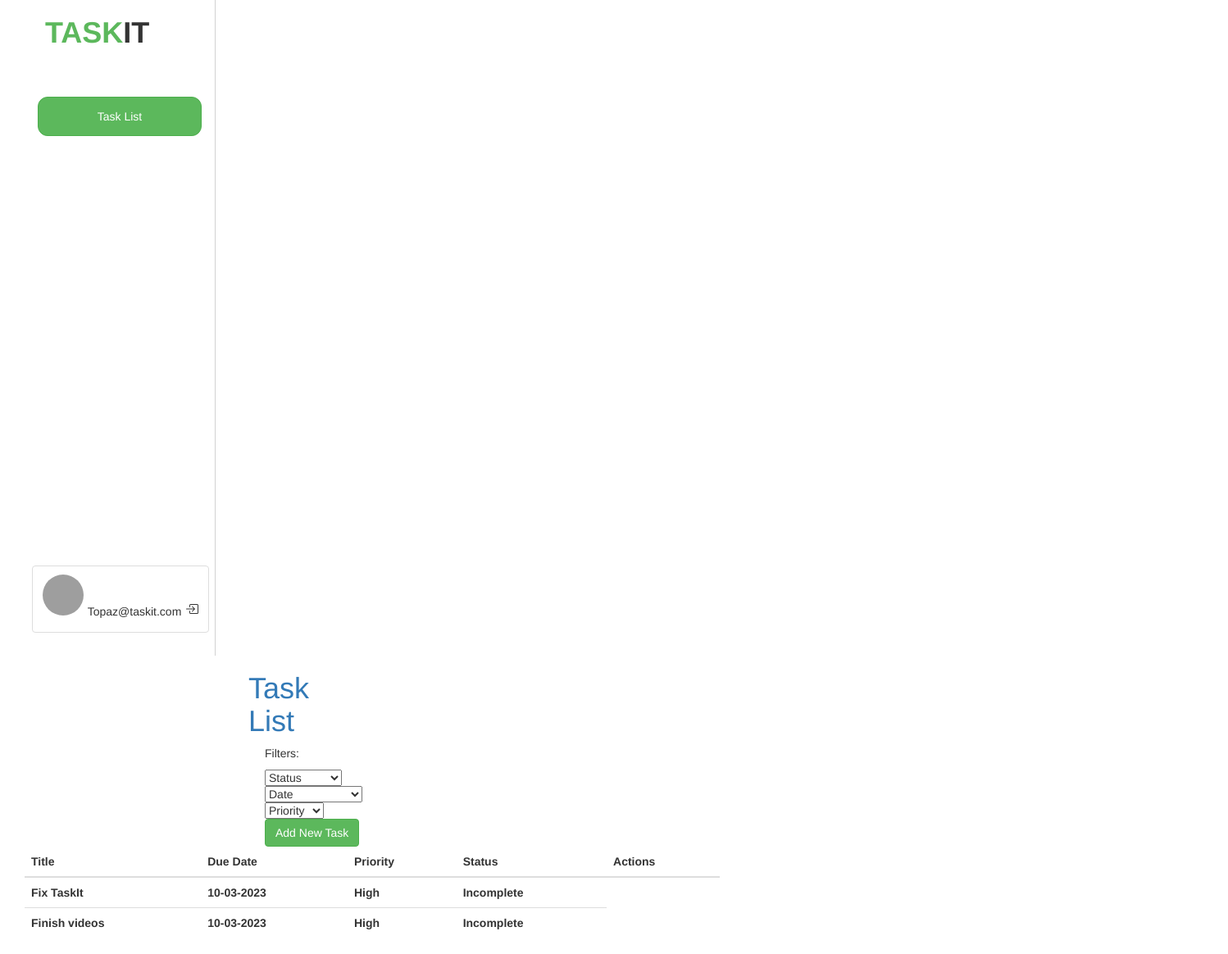
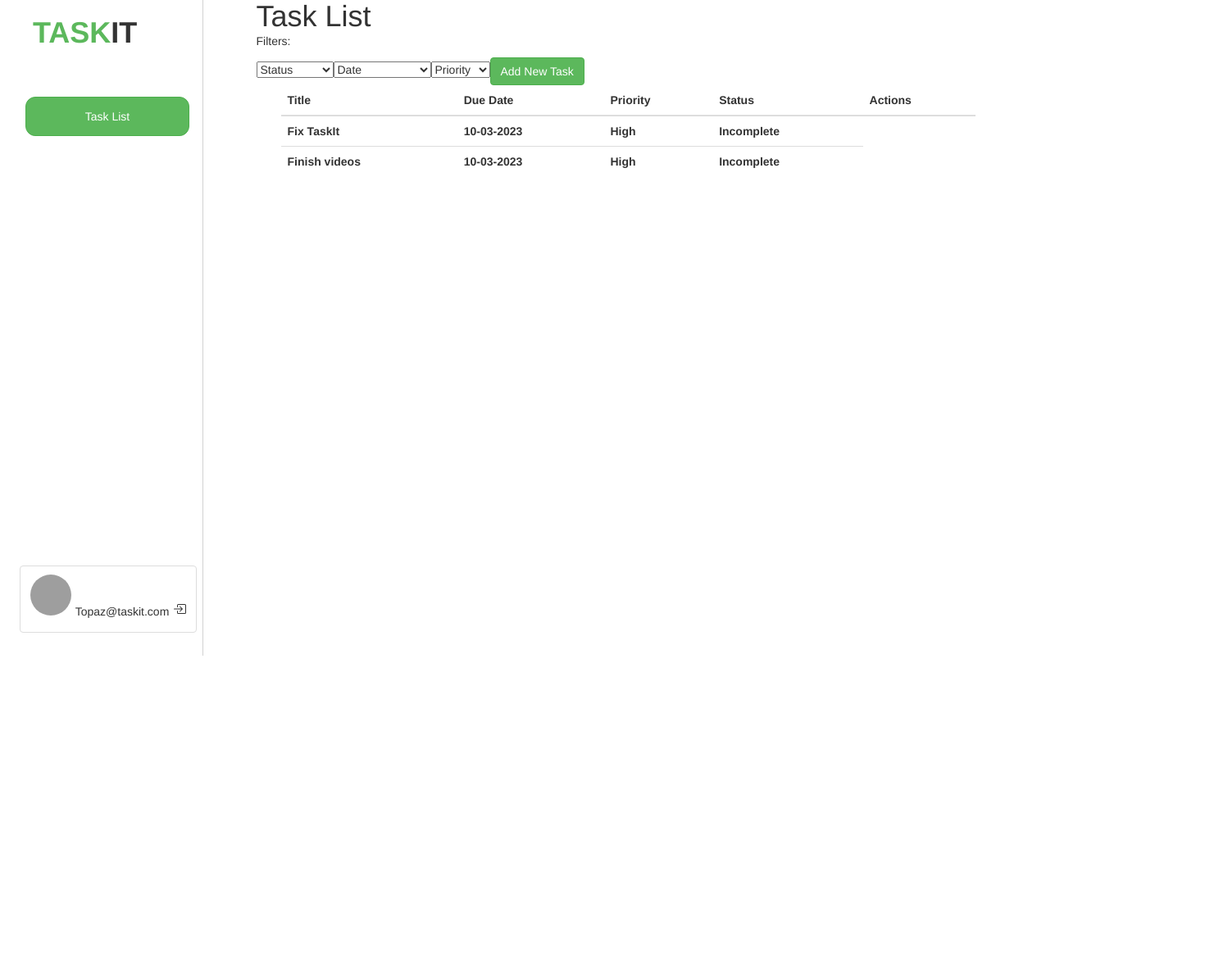
Before and after one commit to Topaz712/TaskIt-Project, an Angular app: page / in a window 1280 px wide. Shown: the whole page at 82% size, 1498 px wide, since content can reach past the window. After the commit the page ends 800 px from the top, so only its background shows below. Built offline with nearby package versions, Linux system fonts and the light colour scheme; grey boxes are pictures that could not be loaded.

Commit message:
removed some unnecessary divs

```diff
--- a/src/app/app.component.html
+++ b/src/app/app.component.html
@@ -1,11 +1,11 @@
 <div class="row">
   <div class="col-md-3">
     <app-sidebar [user]="user"></app-sidebar>
-      <div class="col-md-9">
-        <app-header></app-header>
-        <div class="container">
-          <app-task-list></app-task-list>
-        </div>
-      </div>
+  </div>
+  <div class="col-md-9">
+    <app-header></app-header>
+    <div class="container">
+      <app-task-list></app-task-list>
     </div>
   </div>
+</div>
--- a/src/app/app.component.ts
+++ b/src/app/app.component.ts
@@ -10,4 +10,5 @@ export class AppComponent {
   user: User[] = [
     new User('https://images.pexels.com/photos/15272229/pexels-photo-15272229/free-photo-of-black-and-white-photo-of-mountains-and-highway.jpeg?auto=compress&cs=tinysrgb&w=1600&lazy=load', 'Topaz@taskit.com')
     ];
+
 }
--- a/src/app/header/header.component.css
+++ b/src/app/header/header.component.css
@@ -1,8 +1,4 @@
 .header {
-  margin-left: 8em;
+  margin-left: 2em;
+  margin: 0;
 }
-
-.filters-row {
-
-  margin-left: 22em;
-}
--- a/src/app/header/header.component.html
+++ b/src/app/header/header.component.html
@@ -1,7 +1,6 @@
 <div class="row">
-<div class="col-md-9">
   <h1 class="header">
-    <a href="#">Task List</a>
+    Task List
   </h1>
   <div class="d-flex align-items-center filters-row">
     <p class="fw-bold me-2">Filters:</p>
@@ -30,4 +29,3 @@
   </div>
 </div>
 </div>
-</div>
--- a/src/app/sidebar/sidebar.component.html
+++ b/src/app/sidebar/sidebar.component.html
@@ -1,5 +1,4 @@
-<div class="container-fluid">
-  <div class="menu-left-side col-md-3">
+<div class="menu-left-side col-md-3">
     <div class="wrapper">
       <h1 class="logo">
         <span class="taskWord">TASK</span><span>IT</span>
@@ -28,4 +27,3 @@
       </div>
     </div>
   </div>
-</div>
```
